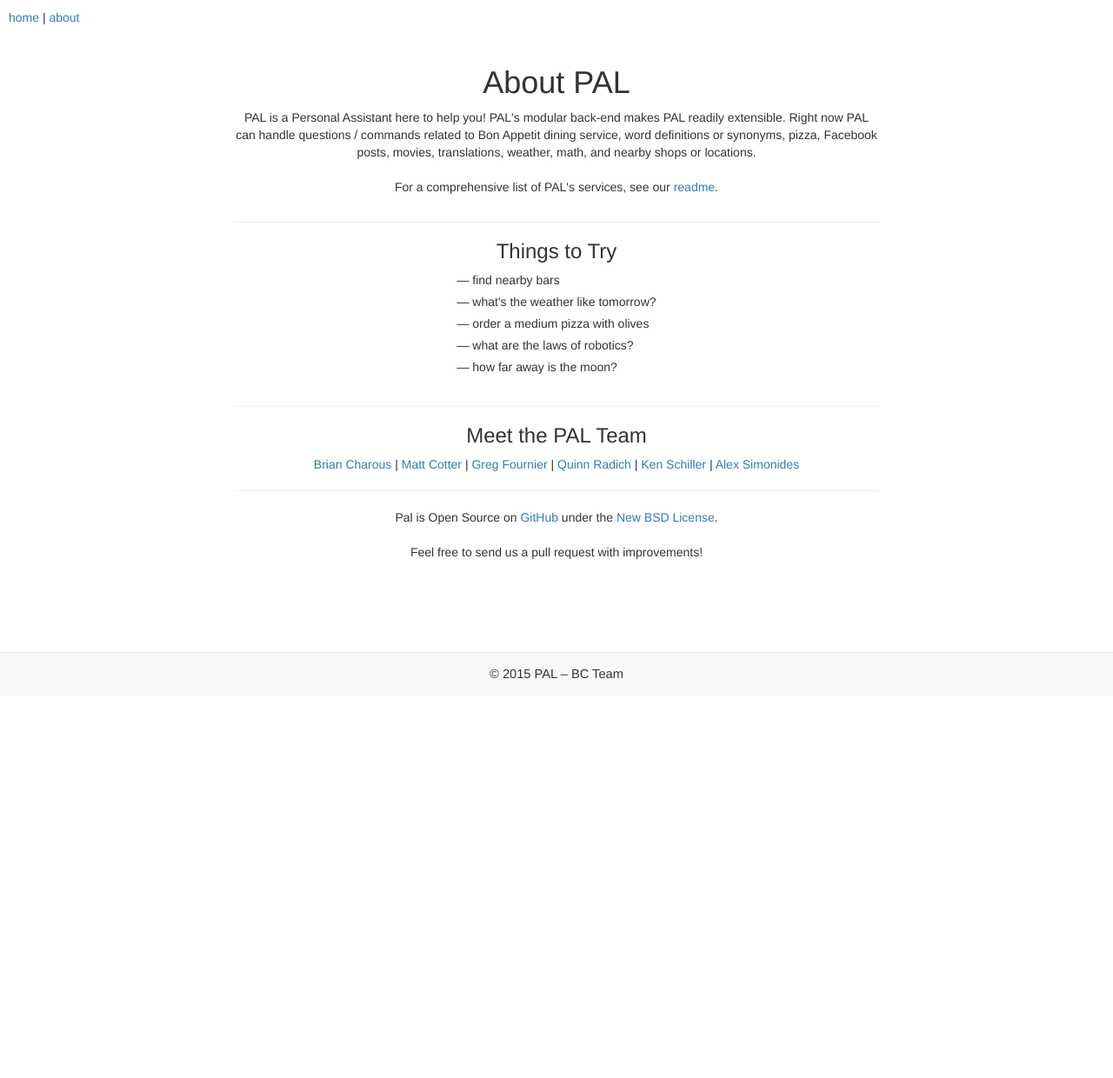
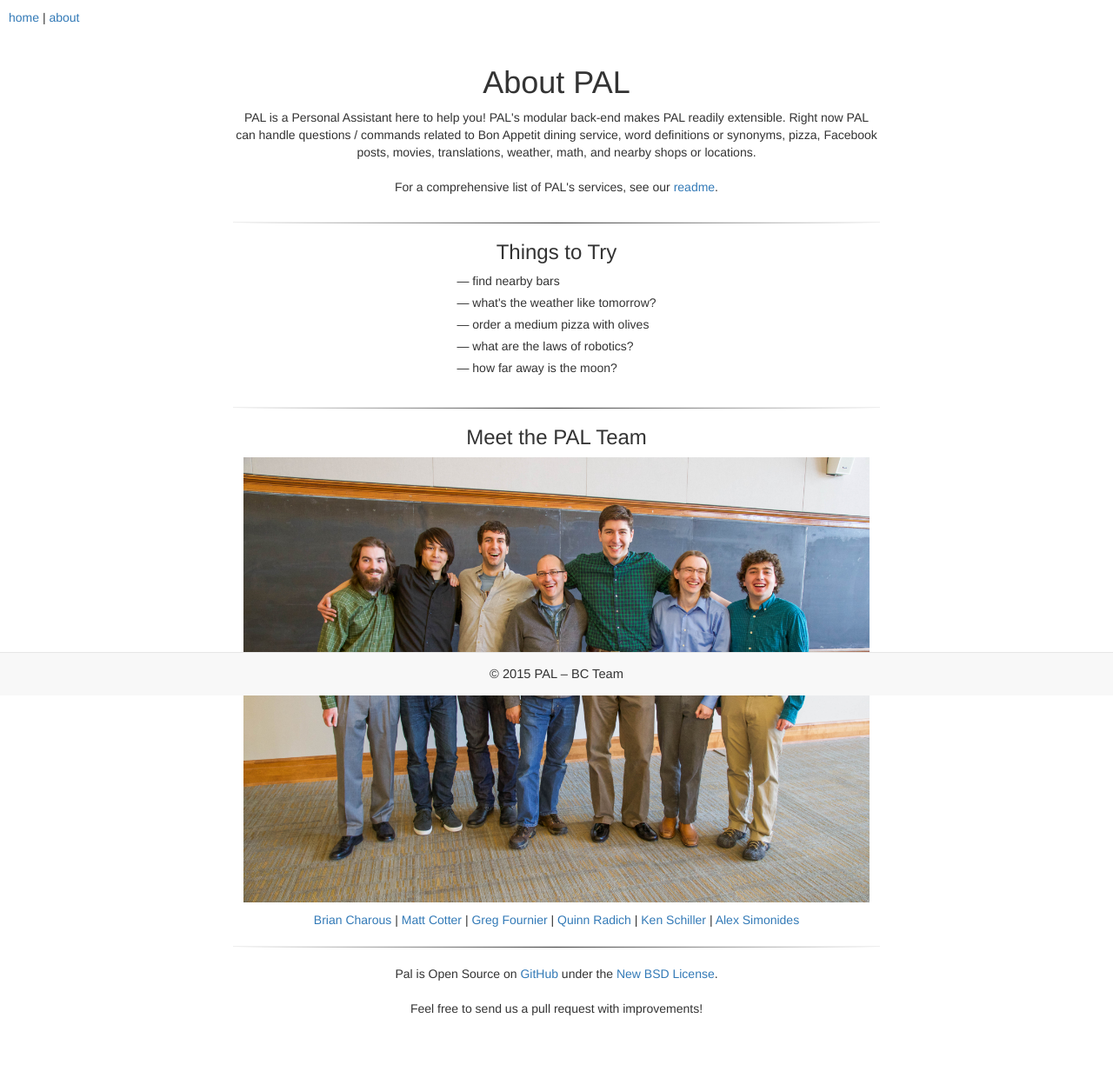
Before and after one commit to Machyne/pal, a Flask app: page /about in a window 1280 px wide. Shown: the whole page at 87% size. Before the commit the page ends 781 px from the top, so only its background shows below. Run offline with Flask 2, Linux system fonts and the light colour scheme; parts of the project's set-up code (start-up, migrations or seed data) failed here and were passed over; some libraries are stand-ins or nearby versions.

Commit message:
add team photo, better hr, fix link

```diff
--- a/static/home.css
+++ b/static/home.css
@@ -20,7 +20,13 @@
 }
 hr {
   width: 60%;
-  margin: 20px 20%
+  margin: 20px 20%;
+  height: 1px;
+  color: #333;
+  background-image: -webkit-linear-gradient(left, rgba(0,0,0,0), rgba(0,0,0,0.75), rgba(0,0,0,0));
+  background-image:    -moz-linear-gradient(left, rgba(0,0,0,0), rgba(0,0,0,0.75), rgba(0,0,0,0));
+  background-image:     -ms-linear-gradient(left, rgba(0,0,0,0), rgba(0,0,0,0.75), rgba(0,0,0,0));
+  background-image:      -o-linear-gradient(left, rgba(0,0,0,0), rgba(0,0,0,0.75), rgba(0,0,0,0));
 }
 
 .non-footer {
@@ -224,6 +230,13 @@
   content: '— ';
 }
 
+.team-pic {
+  display: inline-block;
+  width: 90%;
+  max-width: 720px;
+  margin-bottom: 10px;
+}
+
 .home-abt {
   position: absolute;
   top: 10px;
--- a/templates/about.html
+++ b/templates/about.html
@@ -34,6 +34,7 @@
     </ul>
     <hr>
     <h2>Meet the PAL Team</h2>
+    <img src="{{ url_for('static', filename='team.jpg') }}" class="team-pic">
     <ul class="pal-team">
       <li><a href="https://github.com/charmquark">Brian Charous</a></li>
       <li><a href="https://github.com/machyne">Matt Cotter</a></li>
@@ -45,7 +46,7 @@
     <hr>
     <p>
       Pal is Open Source on <a href="https://github.com/Machyne/pal">GitHub</a>
-      under the <a href="https://github.com/Machyne/pal/blob/master/LICENSE.txt">New BSD License</a>.
+      under the <a href="https://github.com/Machyne/pal/blob/master/LICENSE">New BSD License</a>.
       <br><br>
       Feel free to send us a pull request with improvements!
     </p>
```
Also changed, not shown: static/team.jpg (added).
